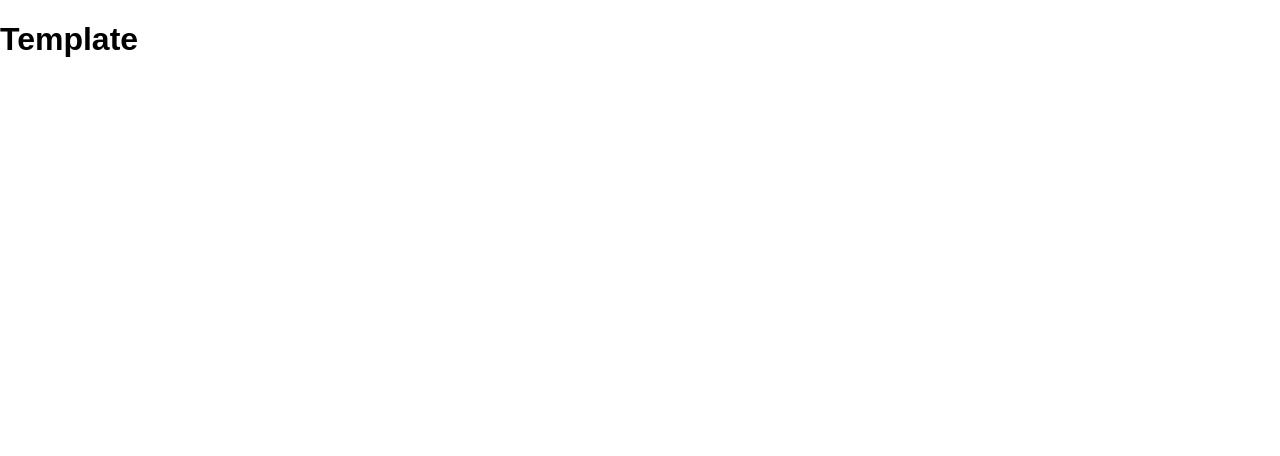
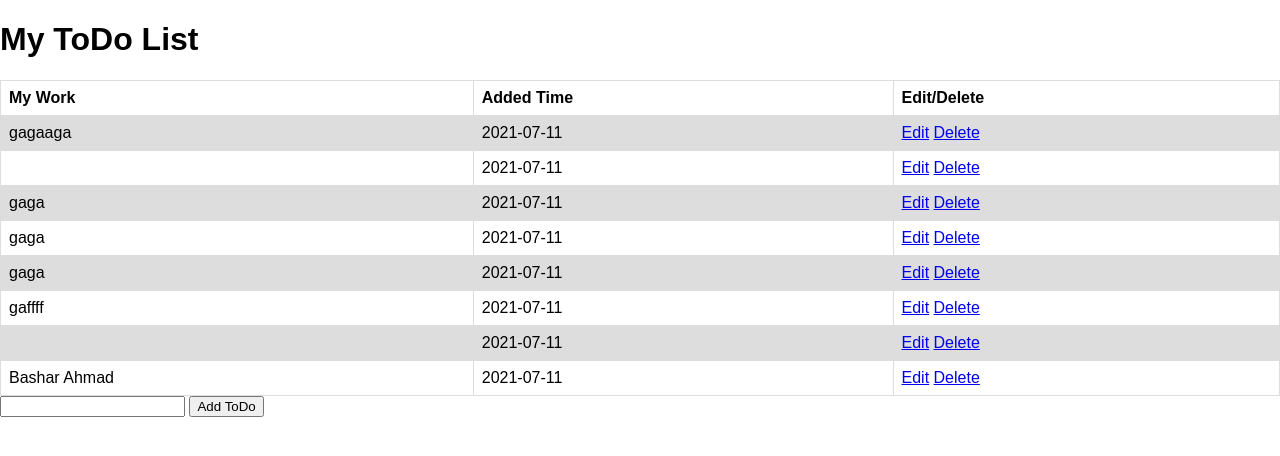
Before and after one commit to abmAsadullah/flask-todo, a Flask app: page / in a window 1280 px wide. Before the commit the part shown is almost empty. Shown: the top 456 px of the page. Run offline with Flask 2, Linux system fonts and the light colour scheme; data comes from the database, SQL or seed files in the repository; both versions use the stored data as it was after the commit.

Commit message:
Add html form and make ok to add todo

```diff
--- a/app.py
+++ b/app.py
@@ -1,4 +1,4 @@
-from flask import Flask, render_template, url_for
+from flask import Flask, render_template, url_for, request, redirect
 from flask_sqlalchemy import SQLAlchemy
 from datetime import datetime
 
@@ -14,9 +14,21 @@ class Todo(db.Model):
     def __repr__(self):
         return '<Task %r>' % self.id
 
-@app.route('/')
+@app.route('/', methods=['POST', 'GET'])
 def index():
-    return render_template('index.html')
+    if request.method == 'POST':
+        task_content = request.form['content']
+        new_task = Todo(content=task_content)
+
+        try:
+            db.session.add(new_task)
+            db.session.commit()
+            return redirect('/')
+        except:
+            return 'You did a wrong!'
+    else:
+        tasks = Todo.query.order_by(Todo.date_created).all()
+        return render_template('index.html', tasks=tasks)
 
 
 if __name__ == "__main__":
--- a/static/css/main.css
+++ b/static/css/main.css
@@ -2,3 +2,19 @@ body{
     margin: 0;
     font-family: sans-serif;
 }
+
+table {
+    font-family: arial, sans-serif;
+    border-collapse: collapse;
+    width: 100%;
+  }
+
+  td, th {
+    border: 1px solid #dddddd;
+    text-align: left;
+    padding: 8px;
+  }
+
+  tr:nth-child(even) {
+    background-color: #dddddd;
+  }
--- a/templates/base.html
+++ b/templates/base.html
@@ -4,7 +4,7 @@
     <meta charset="UTF-8">
     <meta http-equiv="X-UA-Compatible" content="IE=edge">
     <meta name="viewport" content="width=device-width, initial-scale=1.0">
-    <link rel="stylesheet" href="{{ url_for ('static', filename='css/main.css') }}">
+    <link rel="stylesheet" href="{{ url_for('static', filename='css/main.css') }}">
     {% block head %} {% endblock%}
 </head>
 <body>
--- a/templates/index.html
+++ b/templates/index.html
@@ -1,9 +1,32 @@
 {% extends 'base.html' %}
 
 {% block head %}
-
+<title>My ToDo</title>
 {% endblock%}
 
 {% block body %}
-<h1>Template</h1>
+<div class="content">
+    <h1>My ToDo List</h1>
+    <table>
+        <tr>
+            <th>My Work</th>
+            <th>Added Time</th>
+            <th>Edit/Delete</th>
+        </tr>
+        {% for task in tasks %}
+            <tr>
+                <td>{{ task.content }}</td>
+                <td>{{ task.date_created.date() }}</td>
+                <td>
+                    <a href="#">Edit</a>
+                    <a href="#">Delete</a>
+                </td>
+            </tr>
+            {% endfor %}
+    </table>
+    <form action="/" method="POST">
+        <input type="text" name="content" id="content">
+        <input type="submit" value="Add ToDo">
+    </form>
+</div>
 {% endblock%}
```
Also changed, not shown: test.db.
